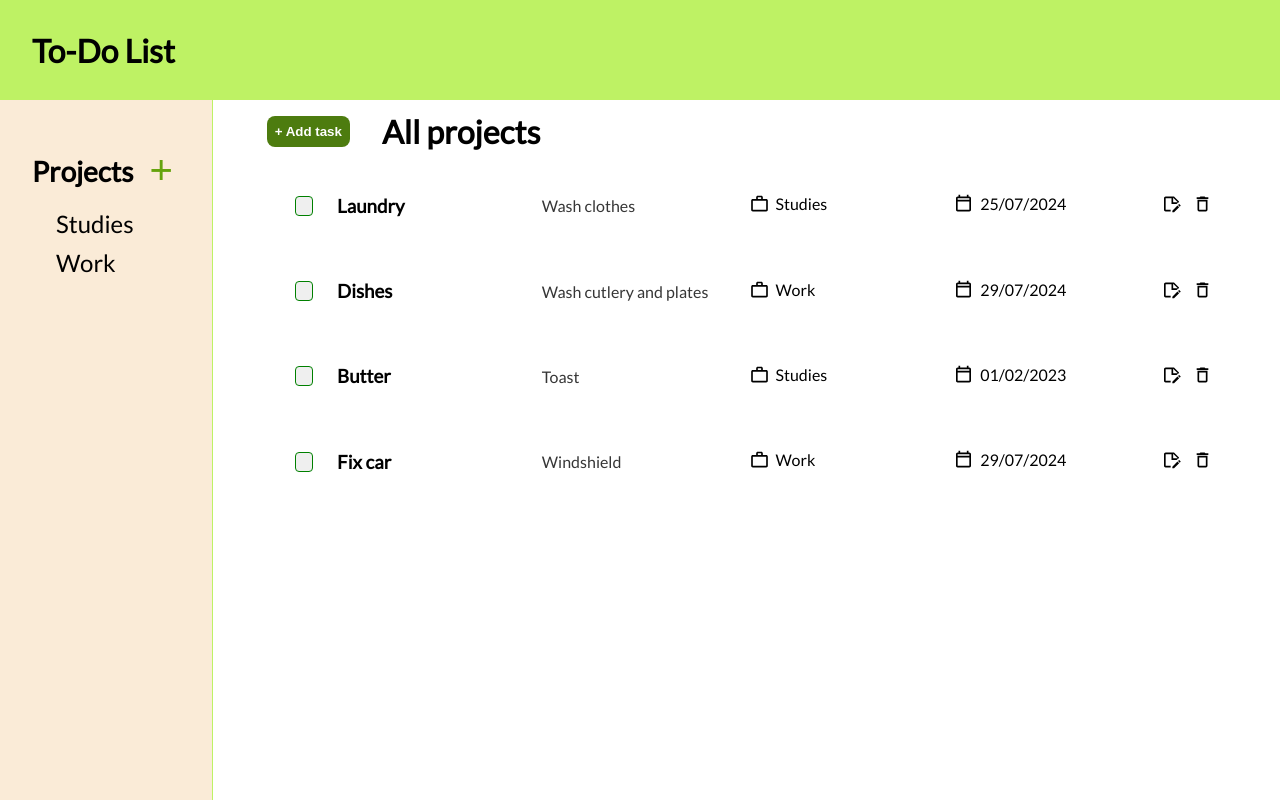
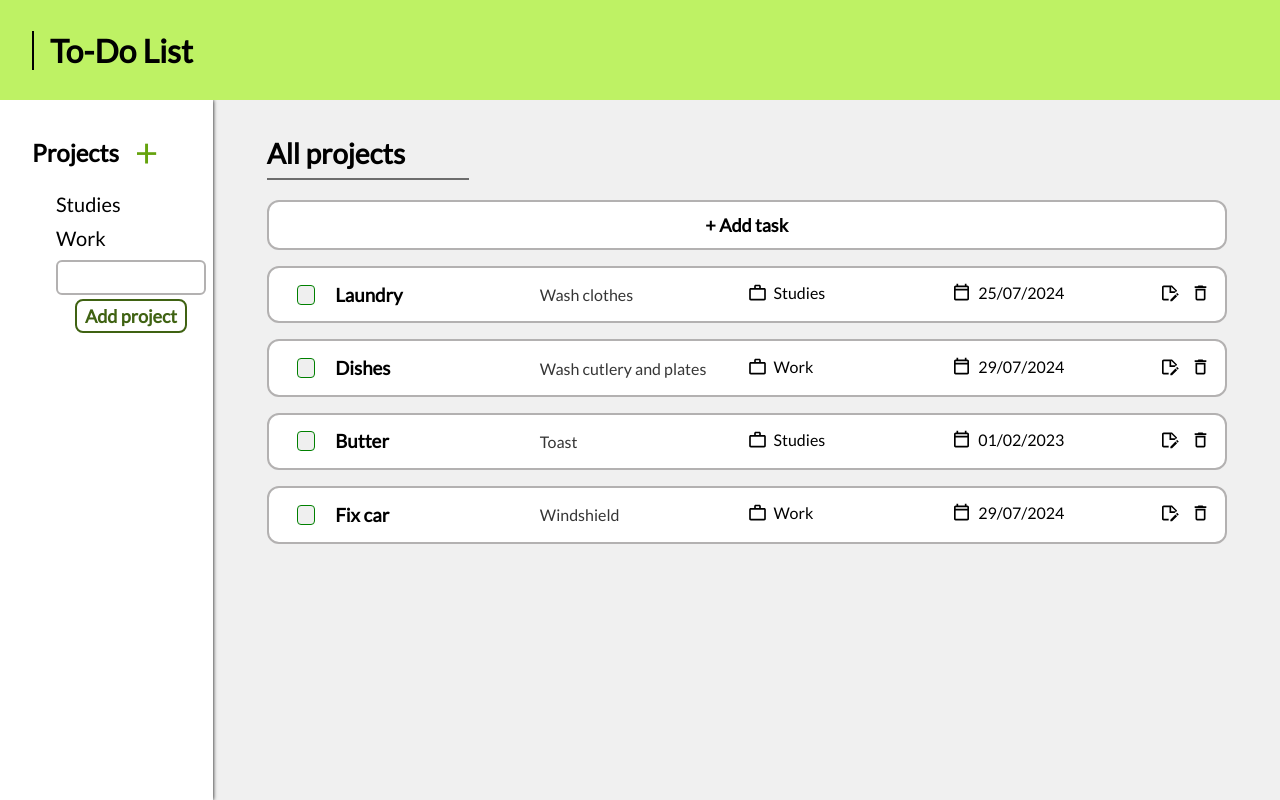
Before and after one commit to weBidji/to-do-list, a website built with webpack: page src/index.html in a window 1280 px wide. Built offline with nearby package versions, Linux system fonts and the light colour scheme.

Commit message:
add task, projects, header styling

```diff
--- a/src/init.js
+++ b/src/init.js
@@ -1,8 +1,7 @@
-import { createTask, renderTasks, openModal, markAsComplete, deleteTask, editTask } from './tasks.js';
-import { createProject, projectList, renderProjects, filterProjects, deleteProject } from './projects.js';
+import { createTask, renderTasks, openModal, markAsComplete, deleteTask, editTask, createTaskModal } from './tasks.js';
+import { createProject, projectList, renderProjects, filterProjects, deleteProject, projectInput } from './projects.js';
 
 export function initializeApp() {
-
 
     loadUI();
     projectList();
@@ -14,6 +13,7 @@ export function initializeApp() {
     createTask('dishes', 'wash cutlery and plates', 'Work', '29/07/2024');
     createTask('butter', 'toast', 'Studies', '01/02/2023');
     createTask('fix car', 'windshield', 'Work', '29/07/2024');
+    // createTaskModal();
 
     renderTasks('all');
     renderProjects();
@@ -22,6 +22,7 @@ export function initializeApp() {
     markAsComplete();
     deleteTask();
     deleteProject();
+    projectInput();
 }
 
 export function loadUI() {
@@ -39,13 +40,8 @@ export function loadUI() {
 
     const navBar = document.createElement('nav');
     document.body.appendChild(navBar);
-    /* const navLinks = document.createElement('div');
-     navBar.appendChild(navLinks);
- */
-    // navLinks.id = 'nav-links';
     navBar.id = 'nav';
-    //createNavLink('Today', navLinks);
-    //createNavLink('This week', navLinks);
+
 
 
 
@@ -65,15 +61,8 @@ export function loadUI() {
     const createTaskBtn = document.createElement('button');
     createTaskBtn.textContent = ' + Add task';
     createTaskBtn.id = 'add-btn';
-    mainTitleContainer.appendChild(createTaskBtn);
+    main.appendChild(createTaskBtn);
 
 
 
 }
-
-/*
-function createNavLink(text, navLinks) {
-    const newLink = document.createElement('a');
-    newLink.textContent = text;
-    navLinks.appendChild(newLink);
-}*/
--- a/src/projects.js
+++ b/src/projects.js
@@ -49,7 +49,7 @@ export function projectList() {
 
 }
 
-function projectInput() {
+export function projectInput() {
 
     // Form creation
 
@@ -58,7 +58,10 @@ function projectInput() {
 
     const projectNameInput = document.createElement('input');
     projectNameInput.type = 'text';
+    projectNameInput.id = 'project-name-input';
+    projectNameInput.classList.add('text-input');
     const submitButton = document.createElement('button');
+    submitButton.id = 'submit-project-button';
     submitButton.textContent = 'Add project';
     submitButton.type = 'button';
 
@@ -68,6 +71,8 @@ function projectInput() {
     projectsBox.appendChild(projectForm);
     projectForm.appendChild(projectNameInput);
     projectForm.appendChild(submitButton);
+
+    projectNameInput.focus();
 
     submitButton.addEventListener('click', (e) => {
         console.log('project added');
@@ -107,6 +112,7 @@ export function createProject(name) {
     const newProject = { name: name };
     projectsArr.push(newProject);
     console.log(projectsArr);
+    deleteProject();
 
 
 }
@@ -138,7 +144,7 @@ export function renderProjects() {
 
         const deleteProjectButton = document.createElement('button');
         deleteProjectButton.classList.add('delete-project-button');
-        deleteProjectButton.textContent = 'X'
+        deleteProjectButton.innerHTML = '<svg class = "delete-project-icon" xmlns="http://www.w3.org/2000/svg" viewBox="0 0 24 24"><path d="M6,19A2,2 0 0,0 8,21H16A2,2 0 0,0 18,19V7H6V19M8,9H16V19H8V9M15.5,4L14.5,3H9.5L8.5,4H5V6H19V4H15.5Z" /></svg>'
 
         const projectsBox = document.getElementById('projects-box')
 
--- a/src/style.css
+++ b/src/style.css
@@ -21,6 +21,19 @@
     --lime-900: #365314;
 }
 
+svg {
+    height: 20px;
+    width: 25px;
+    /* fill: rgb(167, 5, 5); */
+    /* fill: rgb(54, 54, 54); */
+    fill: black;
+
+}
+
+button {
+    font-family: 'lato', Arial, Helvetica, sans-serif;
+}
+
 body {
     display: grid;
     grid-template-columns: repeat(6, 1fr);
@@ -36,40 +49,45 @@ header {
     display: flex;
     align-items: center;
     justify-content: flex-start;
-    /* border-bottom: 1px solid var(--lime-600); */
     background-color: var(--lime-300);
+    z-index: 2;
 }
 
 h1 {
 
     margin-left: 2rem;
+    border-left: 2px solid black;
+    padding-left: 1rem;
+    font-size: 2rem;
 }
 
 nav {
     grid-column: 1/2;
     grid-row: 2/-1;
     color: black;
-    background-color: antiquewhite;
     padding-left: 2rem;
     min-height: 100%;
-    border-right: 1px solid var(--lime-300);
     display: flex;
     flex-direction: column;
     justify-content: flex-start;
     align-items: flex-start;
     height: 80%;
     text-align: left;
+    /* border-right: 1px solid rgb(49, 49, 49); */
+    box-shadow: 0px 0px 4px black;
+    z-index: 1;
 
 }
 
-
+/* PROJECTS */
 
 #projects {
 
     display: flex;
     flex-direction: column;
     gap: 2rem;
-    margin: 3rem 0 1rem 0;
+    margin: 0rem 0 1rem 0;
+    padding-top: 1.75rem;
     /* border: 1px solid black; */
 }
 
@@ -80,20 +98,35 @@ nav {
     display: flex;
     align-items: center;
     justify-content: space-between;
-    gap: 2rem;
+    gap: 1rem;
 }
 
 .delete-project-button {
     visibility: hidden;
+    height: 20px;
+    width: 20px;
+    border-radius: 4px;
     opacity: 0;
     transition: opacity 0.3s ease-in-out;
+    font-size: 1rem;
+    color: white;
+    background-color: transparent;
 
+}
+
+.delete-project-icon {
+    fill: red;
+}
+
+.delete-project-button:hover {
+    transform: scale(1.2);
+    transition: transform 0.1s ease-in-out;
 }
 
 .project-container:hover .delete-project-button {
     visibility: visible;
     opacity: 1;
-    background-color: red;
+    /* background-color: red; */
 
 
 }
@@ -118,11 +151,12 @@ nav {
     align-items: center;
     gap: 1rem;
     width: fit-content;
+    /* border-bottom: 2px solid rgb(46, 45, 45); */
 }
 
 #projects-link {
     font-weight: bold;
-    font-size: 1.75rem;
+    font-size: 1.5rem;
 }
 
 #projects-box {
@@ -139,19 +173,61 @@ nav {
     display: flex;
     flex-direction: column;
     position: relative;
-
-    transform: translateX(25px);
 }
 
 .current-project {
 
-    font-size: 1.5rem;
+    font-size: 1.25rem;
 }
 
 .current-project:hover,
 #projects-link:hover {
     cursor: pointer;
+    transform: scale(1.1);
+    transition: transform 0.1s ease-in-out;
 }
+
+#project-form {
+    /* border: 1px solid black; */
+    display: block;
+    margin-left: 1.5rem;
+
+
+}
+
+#project-name-input {
+    border: 2px solid rgb(179, 177, 177);
+    border-radius: 6px;
+    margin-bottom: 0.25rem;
+    font-size: 1.25rem;
+    max-width: 150px;
+    padding: 0.25rem;
+
+}
+
+#submit-project-button {
+    display: block;
+    margin: 0 auto;
+    border-radius: 12px;
+    border: 2px solid var(--lime-800);
+    background-color: transparent;
+    color: var(--lime-800);
+    padding: 0.25rem 0.5rem;
+    font-size: 1.125rem;
+    border-radius: 8px;
+    font-weight: 900;
+}
+
+#submit-project-button:hover {
+    text-decoration: underline;
+}
+
+
+input:focus {
+    outline: none
+}
+
+/* MAIN / TASKS */
 
 
 
@@ -162,7 +238,8 @@ nav {
     flex-direction: column;
     justify-content: flex-start;
     align-items: flex-start;
-    /* background-color: antiquewhite; */
+    background-color: rgb(240, 240, 240);
+    padding-top: 1.5rem;
 }
 
 #main-title-container {
@@ -172,7 +249,6 @@ nav {
     align-items: center;
     justify-content: flex-start;
     gap: 2rem;
-
     margin: 0.75rem auto;
 
 }
@@ -187,21 +263,38 @@ button:hover {
 }
 
 #project-title {
-    font-size: 2rem;
+    font-size: 1.75rem;
     font-weight: bold;
+    border-bottom: 2px solid rgb(109, 109, 109);
+    padding-right: 4rem;
+    padding-bottom: 0.5rem;
 
 
 }
 
 #add-btn {
-    background-color: var(--lime-700);
-    border: none;
-    padding: 0.5rem;
-    border-radius: 8px;
+
+    padding: 0.75rem 0.5rem;
+    border-radius: 12px;
+    border: 2px solid rgb(179, 177, 177);
+    margin: 0.5rem auto;
+    display: flex;
+    flex-direction: row;
+    justify-content: space-evenly;
+    align-items: center;
+    width: 90%;
+    background-color: white;
+    font-size: 1.125rem;
     font-weight: bold;
-    color: white;
+
 }
 
+#add-btn:hover {
+    transition: transform 0.2s linear;
+    box-shadow: 0px 0px 6px rgb(70, 69, 69);
+    transition: box-shadow 0.025s ease-in-out;
+    text-decoration: underline;
+}
 
 #task-modal,
 .input-modal {
@@ -253,15 +346,17 @@ form {
 
 
 .task {
-    padding: 1rem 0.5rem;
+    padding: 0.75rem 0.5rem;
     border-radius: 12px;
-    margin: 0.75rem auto;
+    border: 2px solid rgb(179, 177, 177);
+    margin: 0.5rem auto;
     display: flex;
     flex-direction: row;
     justify-content: space-evenly;
     align-items: center;
     width: 90%;
     background-color: white;
+    font-size: 1rem;
 
 
 
@@ -275,13 +370,13 @@ form {
 
 .task-name {
     color: black;
-    margin-left: 1.5rem;
+    margin-left: 1.25rem;
 }
 
 .task:hover {
-    transform: scale(1.01);
     transition: transform 0.2s linear;
-    box-shadow: 0px 2px 12px rgb(70, 69, 69);
+    box-shadow: 0px 0px 6px rgb(70, 69, 69);
+    transition: box-shadow 0.025s ease-in-out;
 }
 
 .task-desc {
@@ -315,6 +410,7 @@ form {
 
 .checked {
     background-color: green;
+    opacity: 1 !important;
 }
 
 .checked:hover {
@@ -324,11 +420,11 @@ form {
 }
 
 .completed {
-
-    color: rgb(161, 160, 160) !important;
-    text-decoration: line-through;
-
-    transition: color 0.5s linear, text-decoration 0.9s linear;
+    position: relative;
+    /* color: rgb(161, 160, 160); */
+    transition: color 0.5s linear, text-decoration 0.9s linear, opacity 0.5s ease-in-out;
+    border: 2px solid var(--lime-500);
+    transition: border-color 0.1s ease-in-out;
 }
 
 .edit-button,
@@ -359,14 +455,7 @@ form {
     transition: transform 0.25s ease-in-out;
 }
 
-svg {
-    height: 20px;
-    width: 25px;
-    /* fill: rgb(167, 5, 5); */
-    /* fill: rgb(54, 54, 54); */
-    fill: black;
 
-}
 
 
 
--- a/src/tasks.js
+++ b/src/tasks.js
@@ -1,3 +1,5 @@
+import { renderProjects } from "./projects";
+
 export let tasks = [];
 
 export function createTaskModal() {
@@ -96,6 +98,8 @@ export function createTaskModal() {
     taskForm.appendChild(dateInputDiv);
     taskForm.appendChild(submitButton);
 
+    nameInput.focus();
+
     // Close button event listener
     closeButton.addEventListener('click', () => {
         taskModal.remove();
@@ -128,7 +132,7 @@ export function createTaskModal() {
 }
 
 export function createTask(name, description, project, date) {
-
+    console.log('creating task')
     const task = {
         name: name,
         description: description,
@@ -137,7 +141,9 @@ export function createTask(name, description, project, date) {
     };
 
     tasks.push(task);
+    console.log(tasks);
     storeTasks();
+    renderTasks('all');
 
 }
 
@@ -149,11 +155,13 @@ export function renderTasks(project) {
     const main = document.getElementById('main-section');
     const mainTitleContainer = document.getElementById('main-title-container');
 
+
     //Get tasks from storage before rendering
 
     let storedTasks = localStorage.getItem('tasks');
     if (storedTasks) {
         tasks = JSON.parse(storedTasks);
+        console.log(tasks);
     }
 
     let tasksToDisplay;
@@ -219,7 +227,7 @@ export function renderTasks(project) {
 
         taskName.textContent = capitalizeFirstLetter(task.name);
         taskDesc.textContent = capitalizeFirstLetter(task.description);
-        taskProject.innerHTML = '<span><svg xmlns="http://www.w3.org/2000/svg" viewBox="0 0 24 24"><title>briefcase-outline</title><path d="M20,6C20.58,6 21.05,6.2 21.42,6.59C21.8,7 22,7.45 22,8V19C22,19.55 21.8,20 21.42,20.41C21.05,20.8 20.58,21 20,21H4C3.42,21 2.95,20.8 2.58,20.41C2.2,20 2,19.55 2,19V8C2,7.45 2.2,7 2.58,6.59C2.95,6.2 3.42,6 4,6H8V4C8,3.42 8.2,2.95 8.58,2.58C8.95,2.2 9.42,2 10,2H14C14.58,2 15.05,2.2 15.42,2.58C15.8,2.95 16,3.42 16,4V6H20M4,8V19H20V8H4M14,6V4H10V6H14Z" /></svg></span>' + `<p>${capitalizeFirstLetter(task.project)}</p>`;
+        taskProject.innerHTML = '<span><svg xmlns="http://www.w3.org/2000/svg" viewBox="0 0 24 24"><title>briefcase-outline</title><path d="M20,6C20.58,6 21.05,6.2 21.42,6.59C21.8,7 22,7.45 22,8V19C22,19.55 21.8,20 21.42,20.41C21.05,20.8 20.58,21 20,21H4C3.42,21 2.95,20.8 2.58,20.41C2.2,20 2,19.55 2,19V8C2,7.45 2.2,7 2.58,6.59C2.95,6.2 3.42,6 4,6H8V4C8,3.42 8.2,2.95 8.58,2.58C8.95,2.2 9.42,2 10,2H14C14.58,2 15.05,2.2 15.42,2.58C15.8,2.95 16,3.42 16,4V6H20M4,8V19H20V8H4M14,6V4H10V6H14Z" /></svg></span>' + `<p class="task-project-name">${capitalizeFirstLetter(task.project)}</p>`;
         taskDate.innerHTML = '<span class= "calendar-icon"><svg xmlns="http://www.w3.org/2000/svg" viewBox="0 0 24 24"><path d="M19 3H18V1H16V3H8V1H6V3H5C3.89 3 3 3.9 3 5V19C3 20.11 3.9 21 5 21H19C20.11 21 21 20.11 21 19V5C21 3.9 20.11 3 19 3M19 19H5V9H19V19M19 7H5V5H19V7Z" /></svg></span>' + `<p>${task.date}</p>`;
         editButton.innerHTML = '<svg xmlns="http://www.w3.org/2000/svg" viewBox="0 0 24 24"><path d="M18.13 12L19.39 10.74C19.83 10.3 20.39 10.06 21 10V9L15 3H5C3.89 3 3 3.89 3 5V19C3 20.1 3.89 21 5 21H11V19.13L11.13 19H5V5H12V12H18.13M14 4.5L19.5 10H14V4.5M19.13 13.83L21.17 15.87L15.04 22H13V19.96L19.13 13.83M22.85 14.19L21.87 15.17L19.83 13.13L20.81 12.15C21 11.95 21.33 11.95 21.53 12.15L22.85 13.47C23.05 13.67 23.05 14 22.85 14.19Z" /></svg>'
 
@@ -238,7 +246,6 @@ export function renderTasks(project) {
 
 
     })
-
     deleteTask();
 
 }
@@ -281,12 +288,24 @@ export function deleteTask() {
 
                 if (taskIndex > -1) {
                     tasks.splice(taskIndex, 1);
-                    console.log('Task removed from array');
+                    storeTasks();
                 }
 
-                storeTasks();
+
                 console.log(tasks);
-                renderTasks('all');
+
+                const projectTitle = document.getElementById('project-title');
+                const projectName = taskToRemove.querySelector('.task-project-name');
+                console.log(projectName.textContent);
+
+
+                if (projectTitle.textContent.toLowerCase() === projectName.textContent.toLowerCase()) {
+
+                    renderTasks(projectTitle.textContent);
+
+                } else {
+                    renderTasks('all');
+                }
 
 
             }
```
Also changed, not shown: src/index.js (+7 -3 lines).
